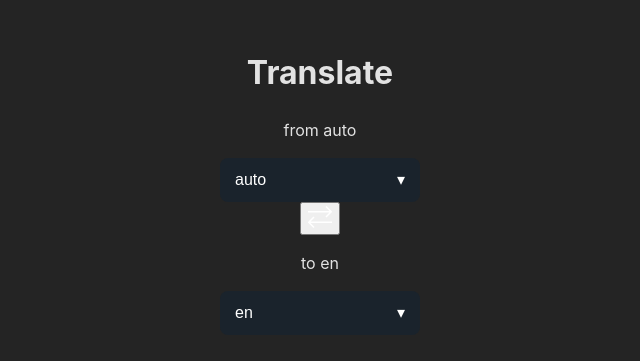
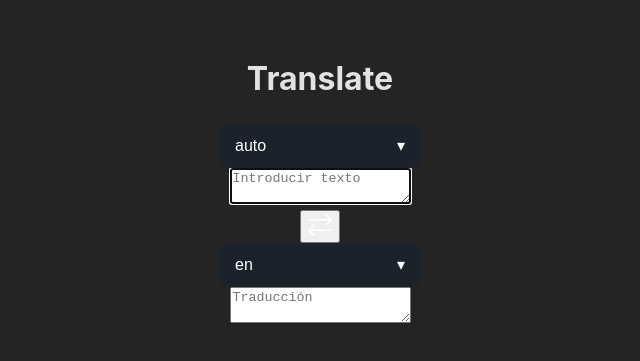
Before and after one commit to ElYonathanD/Translator, a React (Vite) app: page / in a window 1280 px wide. Shown: the part 219-580 px from the top of the page, without its empty margins (320-960 px from the left). Built offline with nearby package versions, Linux system fonts and the light colour scheme.

Commit message:
add textarea to traduction

```diff
--- a/src/App.tsx
+++ b/src/App.tsx
@@ -1,21 +1,28 @@
 import './App.css'
 import LanguageSelector from './components/LanguageSelector'
+import TextArea from './components/TextArea'
 import useLanguageTranslation from './hooks/useLanguageTranslation'
 
 function App() {
-  const { state, interchangeLanguages, setFromLanguage, setToLanguage } =
-    useLanguageTranslation()
+  const {
+    state,
+    interchangeLanguages,
+    setFromLanguage,
+    setToLanguage,
+    setFromText,
+    setResult
+  } = useLanguageTranslation()
   return (
     <div>
       <h1>Translate</h1>
       <div>
         <div>
-          <p>from {state.fromLanguage}</p>
           <LanguageSelector
             type='from'
             value={state.fromLanguage}
             onChange={setFromLanguage}
           />
+          <TextArea type='from' onChange={setFromText} value={state.fromText} />
         </div>
         <div>
           <button onClick={interchangeLanguages}>
@@ -33,12 +40,16 @@ function App() {
           </button>
         </div>
         <div>
-          <p>to {state.toLanguage}</p>
-
           <LanguageSelector
             type='to'
             value={state.toLanguage}
             onChange={setToLanguage}
+          />
+          <TextArea
+            type='to'
+            loading={state.loading}
+            onChange={setResult}
+            value={state.result}
           />
         </div>
       </div>
--- /dev/null
+++ b/src/components/TextArea.tsx
@@ -0,0 +1,34 @@
+interface Props {
+  type: string
+  loading?: boolean
+  value: string
+  onChange: (value: string) => void
+}
+const getPlaceHolder = ({
+  type,
+  loading
+}: {
+  type: string
+  loading?: boolean
+}) => {
+  if (type == 'from') return 'Introducir texto'
+  if (loading) return 'Cargando...'
+  return 'Traducción'
+}
+const TextArea = ({ type, loading, value, onChange }: Props) => {
+  const handleChange = (e: React.ChangeEvent<HTMLTextAreaElement>) => {
+    onChange(e.target.value)
+  }
+  return (
+    <textarea
+      name=''
+      id=''
+      autoFocus={type === 'from'}
+      placeholder={getPlaceHolder({ type, loading })}
+      value={value}
+      onChange={handleChange}
+    ></textarea>
+  )
+}
+
+export default TextArea
```
